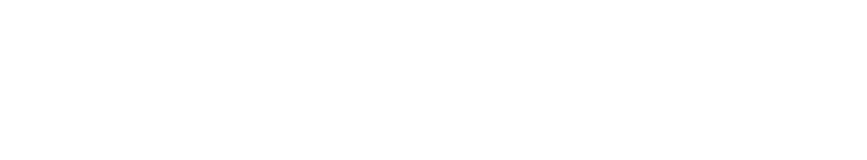
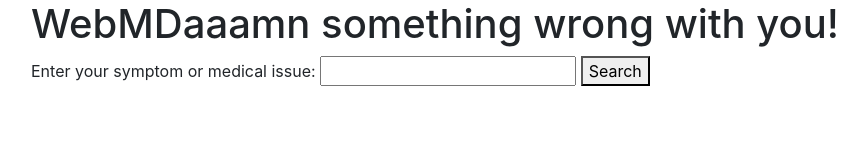
Before and after one commit to elizasohn/doctor, a website built with webpack: page src/index.html in a window 1280 px wide. Shown: the whole page, without its empty margins (54-921 px from the left). Built offline with nearby package versions, Linux system fonts and the light colour scheme.

Commit message:
add index page with form and submit button

```diff
--- a/src/index.html
+++ b/src/index.html
@@ -1,9 +1,16 @@
 <!DOCTYPE html>
 <html>
   <head>
-    <title></title>
+    <title>WebMDaaamn something wrong with you!</title>
   </head>
   <body>
-
+    <div class="container">
+      <h1>WebMDaaamn something wrong with you!</h1>
+      <form class="searchForm">
+        <label for="symptom">Enter your symptom or medical issue:</label>
+        <input type="text" id="symptom">
+        <button type="submit" name="button">Search</button>
+      </form>
+    </div>
   </body>
 </html>
```
Also changed, not shown: 1 other file.
